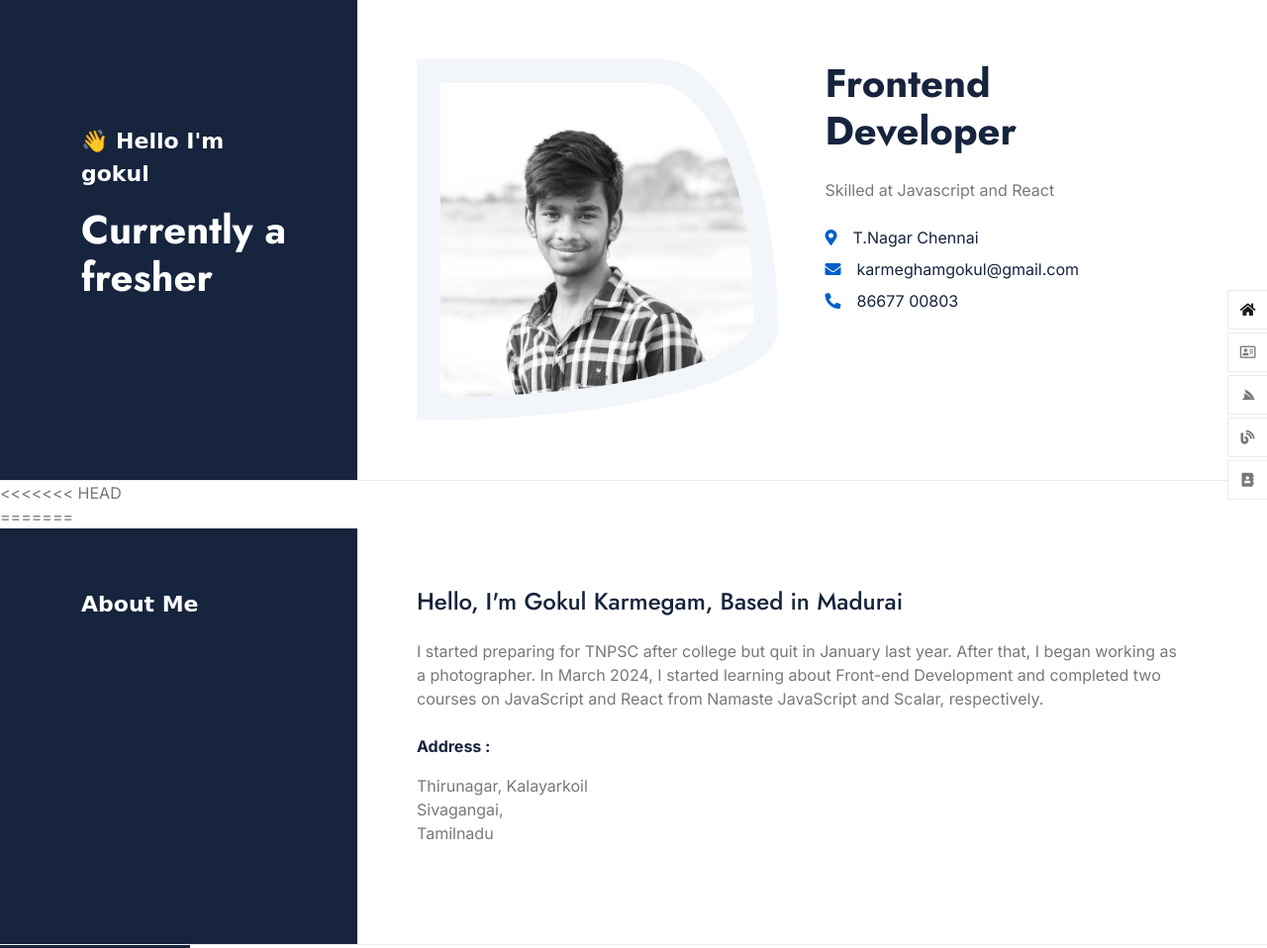
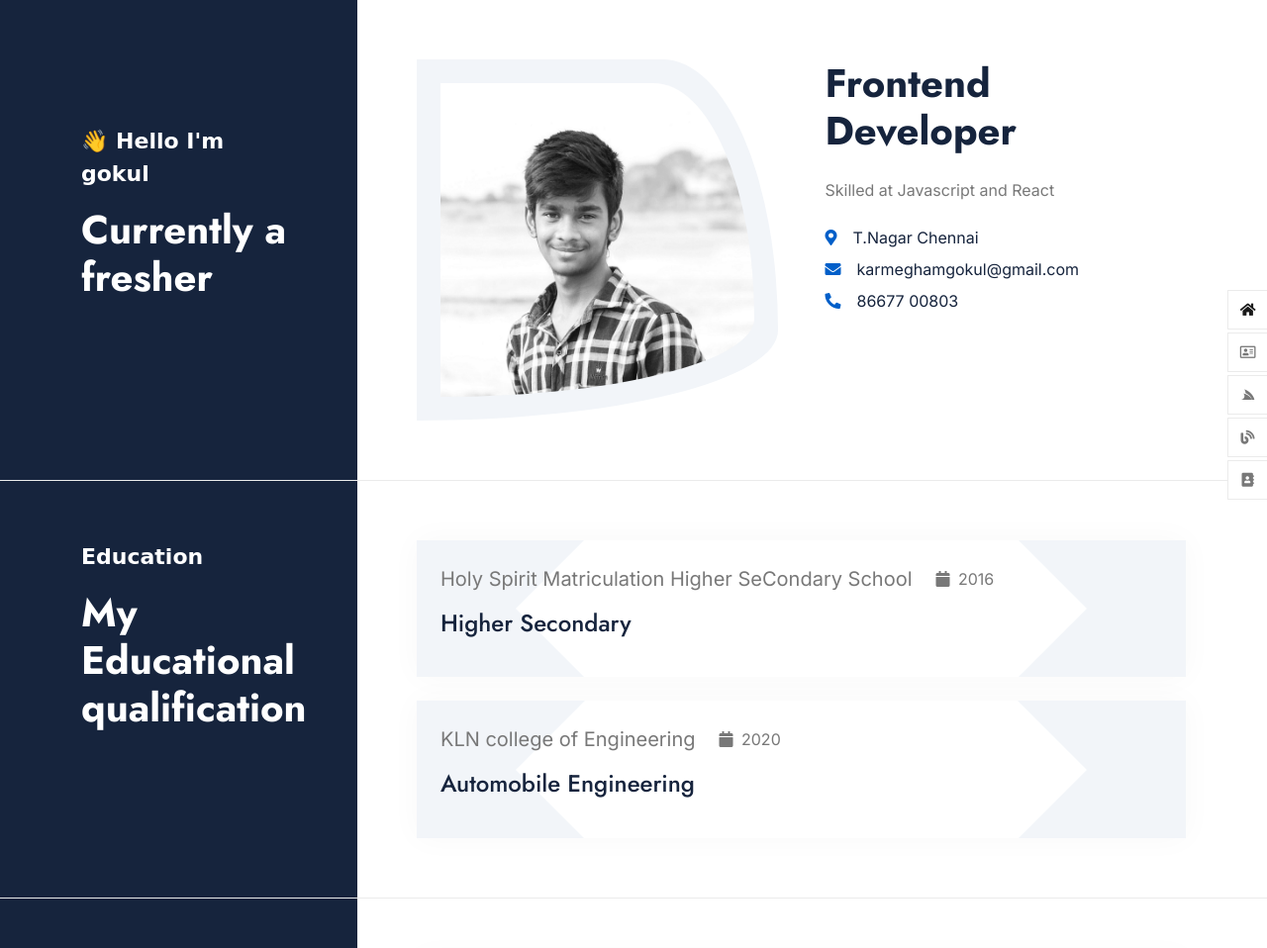
Before and after one commit to gokulkarmegam/my-cv, a website with bundled scripts: page index.html in a window 1280 px wide. Shown: the top 958 px of the page at 99% size. Built offline with nearby package versions, Linux system fonts and the light colour scheme; a web font is replaced by a local one.

Commit message:
Updated CV HTML file

```diff
--- a/index.html
+++ b/index.html
@@ -619,58 +619,7 @@
     </div>
     <!-- Header End -->
 
-
-<<<<<<< HEAD
-
-
-    <!-- Education Start -->
-    <div class="co
-    ntainer-fluid">
-=======
-    <!-- About Start -->
-    <div class="container-fluid" id="About">
-        <div class="container">
-            <div class="row g-0">
-                <div class="col-12 col-lg-3">
-                    <div class="about-header bg-dark h-100 pt-6 pe-6 pb-6">
-                        <div class="text-start d-flex flex-column justify-content-center wow fadeInUp" data-wow-delay="0.1s">
-                            <p class="text-white sub-title">About Me</p>
-                            <h1 class="display-6 text-white mb-0"></h1>
-                        </div>
-                    </div>
-                </div>
-                <div class="col-12 col-lg-9">
-                    <div class="about-content h-100 pt-6 ps-6 pb-6">
-                        <div class="row g-5">
-
-                            <div class=" wow fadeInUp" data-wow-delay="0.3s">
-                                <h4 class="mb-4">Hello, I'm Gokul Karmegam, Based in Madurai</h4>
-                                <p class="mb-4">I started preparing for TNPSC after college but quit in January last year. After that, I began working as a photographer. In March 2024, I started learning about Front-end Development and completed two courses on JavaScript and React from Namaste JavaScript and Scalar, respectively.</p>
-                                <div class="row g-4 mb-4">
-                                    <div >
-                                        <p class="mb-3">
-                                            <strong class="fw-bold text-dark">Address :</strong>
-                                           <div class="flex"> Thirunagar,
-                                            Kalayarkoil<br>
-                                            Sivagangai,<br>
-                                            Tamilnadu</div>
-                                        </p>
-                                    </div>
-
-                                </div>
-                            </div>
-                        </div>
-                    </div>
-                </div>
-            </div>
-        </div>
-    </div>
-    <!-- About End -->
-
-
-    <!-- Education Start -->
     <div class="container-fluid">
->>>>>>> 0eddcf2343a57065182a462d3f9db368072b9eb8
         <div class="container">
             <div class="row g-0">
                 <div class="col-lg-3">
```
